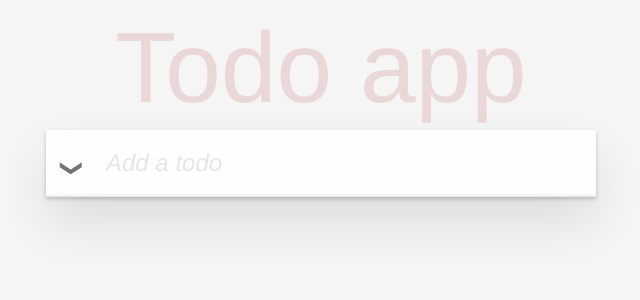
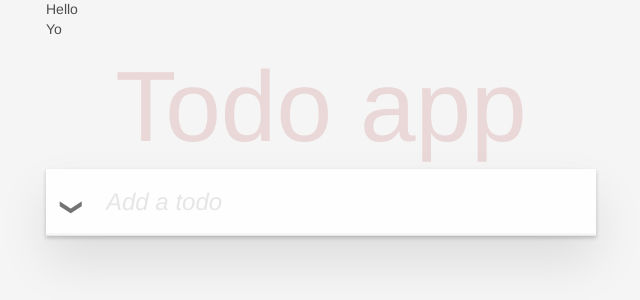
Before and after one commit to Augustin-Holguin/vuejs-tutorials, a Vue app in the folder Todos/: page / in a window 1280 px wide. Shown: the top 300 px of the page, without its empty margins (319-959 px from the left). Built offline with nearby package versions, Linux system fonts and the light colour scheme.

Commit message:
Carousel app initiated

```diff
--- a/Todos/src/App.vue
+++ b/Todos/src/App.vue
@@ -1,15 +1,24 @@
 <template>
   <div>
+    <carousel> Hello
+      <carousel-slide>
+        Yo
+      </carousel-slide>
+    </carousel>
     <todos></todos>
   </div>
 </template>
 
 <script>
-import Todos from './components/Todos'
+import Todos from './components/todos/Todos'
+import Carousel from './components/carousel/Carousel'
+import CarouselSlide from './components/carousel/CarouselSlide'
 
 export default {
   components: {
-    Todos
+    Todos,
+    Carousel,
+    CarouselSlide
   }
 }
 </script>
--- /dev/null
+++ b/Todos/src/components/carousel/Carousel.vue
@@ -0,0 +1,22 @@
+<template>
+  <div>
+    <slot>
+
+    </slot>
+  </div>
+</template>
+
+<script>
+  export default {
+    data () {
+      console.log(this.$children)
+      return {
+        index: 0,
+        slides: this.$children
+      }
+    }
+  }
+</script>
+
+<style lang="css">
+</style>
--- /dev/null
+++ b/Todos/src/components/carousel/CarouselSlide.vue
@@ -0,0 +1,16 @@
+<template>
+  <div>
+    <slot>
+
+    </slot>
+  </div>
+</template>
+
+<script>
+export default {
+
+}
+</script>
+
+<style>
+</style>
--- a/Todos/src/components/Todos.vue
+++ b/Todos/src/components/todos/Todos.vue
@@ -29,10 +29,8 @@
   </section>
 </template>
 
-
 <script>
   import Vue from 'vue'
-
 
   export default {
     data () {
@@ -108,5 +106,4 @@
   }
 </script>
 
-
 <style src="./todos.css"></style>
```
Also changed, not shown: Todos/src/components/todos/todos.css (renamed from Todos/src/components/todos.css).
